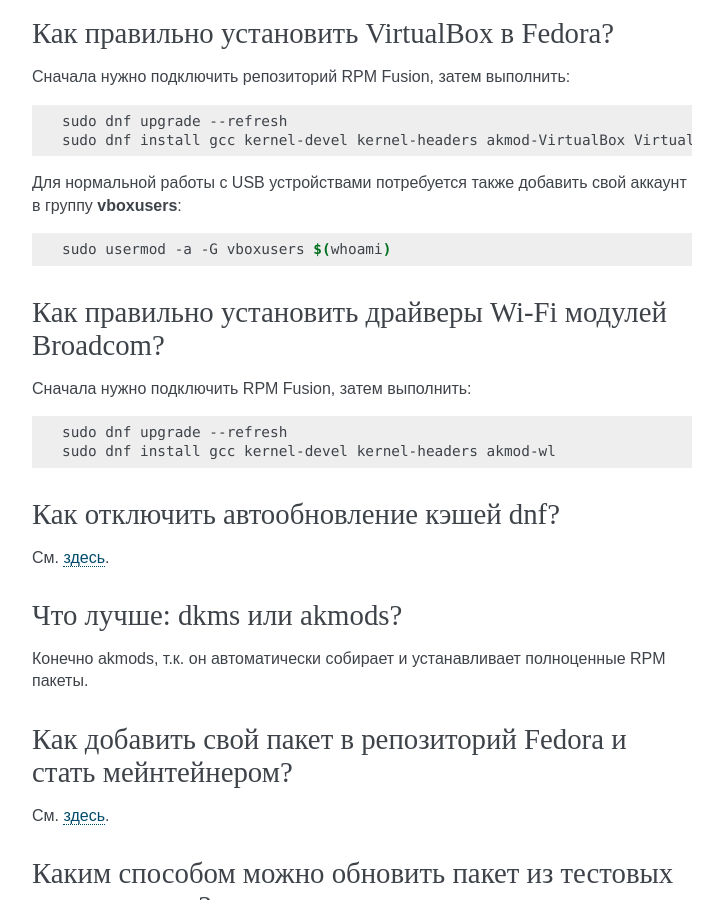
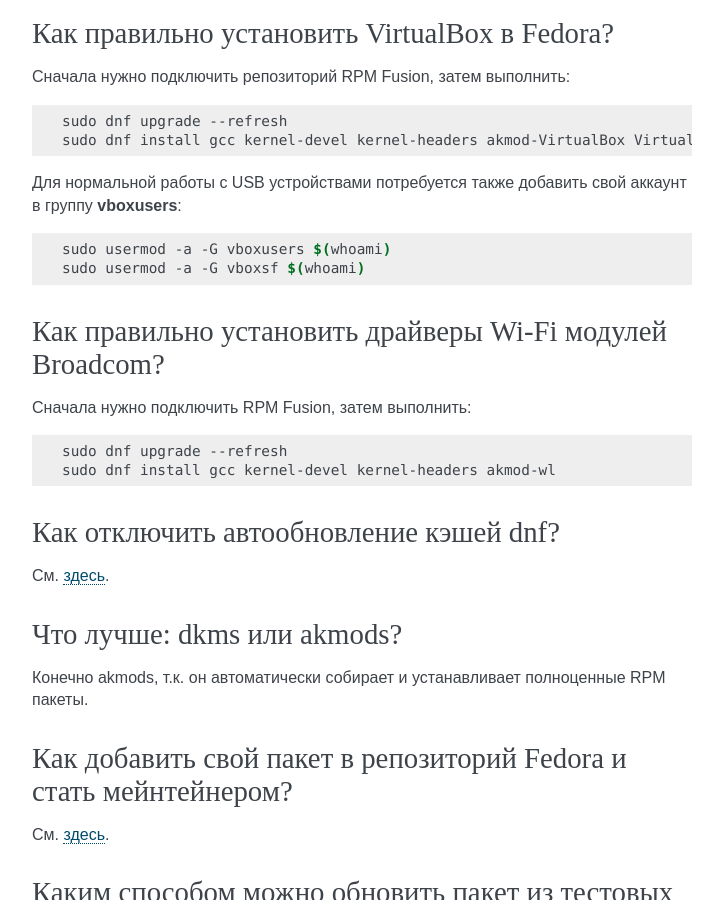
Before and after one commit to RussianFedora/FAQ, a Sphinx documentation site: the page built from source/package-manager.rst, in a window 1280 px wide and 900 px high, scrolled down 4927 px. Shown: the whole window, without its empty margins (388-1111 px from the left). Built offline with Sphinx 7.4.7, drawn with Linux system fonts in a browser that asks for light colours.

Commit message:
Make shared folders available for current user

```diff
--- a/source/package-manager.rst
+++ b/source/package-manager.rst
@@ -297,6 +297,7 @@
 .. code-block:: bash
 
     sudo usermod -a -G vboxusers $(whoami)
+    sudo usermod -a -G vboxsf $(whoami)
 
 .. index:: repository, broadcom, drivers, драйверы
 .. _broadcom-drivers:
```
